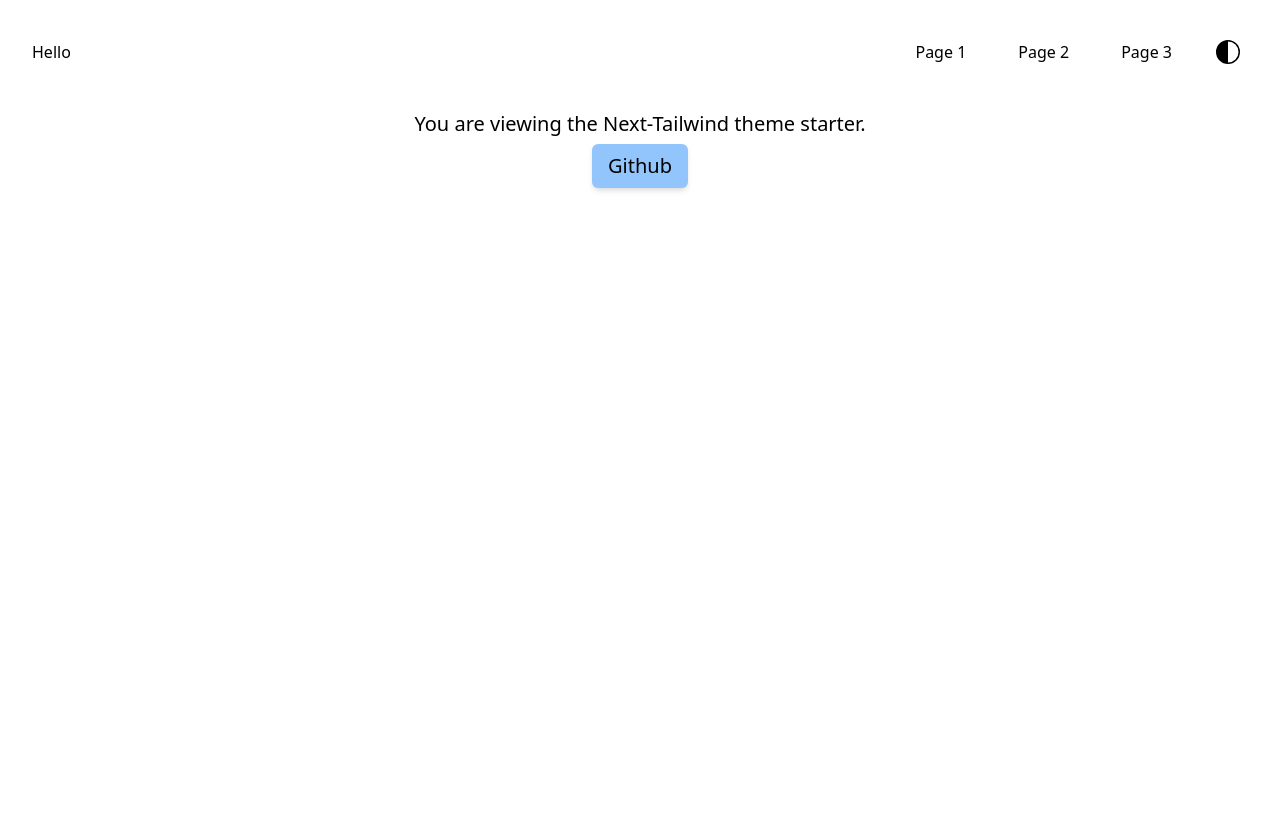
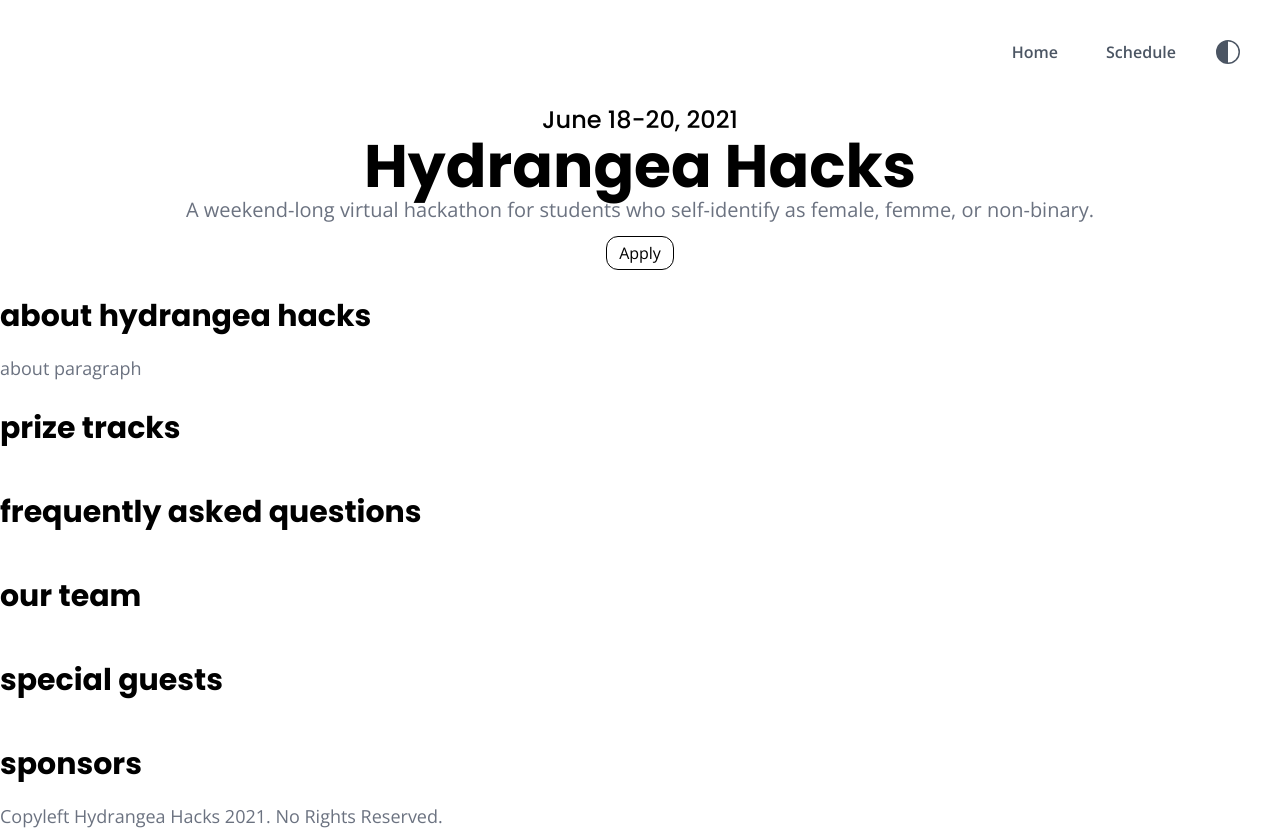
Before and after one commit to hydra-hacks/2021, a Next.js app: page / in a window 1280 px wide. Before the commit the page ends 800 px from the top, so only its background shows below. Built offline with nearby package versions, Linux system fonts and the light colour scheme.

Commit message:
chore: tailwind config and basic layout (#3)
* chore: update readme

* chore: run linter

* chore: update readme

* style: config tailwind and basic layout

```diff
--- a/components/footer.js
+++ b/components/footer.js
@@ -1,7 +1,7 @@
 export default function Footer() {
   return (
     <div>
-      <p>Copyleft Ella 2021. No Rights Reserved.</p>
+      <p>Copyleft Hydrangea Hacks 2021. No Rights Reserved.</p>
     </div>
   );
 }
--- a/components/head.js
+++ b/components/head.js
@@ -1,11 +1,13 @@
 import Head from "next/head";
 
 export default function HeadObject({ children }) {
-  const title = "Hello World";
-  const description = "This is a Next.js boilerplate.";
-  const keywords = "put some fun keywords here";
-  const author = "Ella";
-  const twitter = "@ella";
+  const title = "Hydrangea Hacks";
+  const description =
+    "A weekend-long virtual hackathon for students who self-identify as female, femme, or nonbinary.";
+  const keywords =
+    "female, STEM, nonbinary, coding, computer science, hackathon";
+  const author = "Hydrangea Hacks";
+  const twitter = "@hydrangeahacks";
   //const image = "/ogimage.png"; // This is your OpenGraph image
   return (
     <Head>
@@ -16,7 +18,7 @@ export default function HeadObject({ children }) {
       <meta name="description" content={description} />
       <meta name="keywords" content={keywords} />
       <meta name="author" content={author} />
-      <meta property="og:url" content="yourdomain.com" />
+      <meta property="og:url" content="hydrangeahacks.tech" />
       <meta property="og:type" content="website" />
       <meta property="og:title" content={title} />
       <meta property="og:description" content={description} />
--- a/components/nav.js
+++ b/components/nav.js
@@ -4,9 +4,8 @@ import { BsCircleHalf } from "react-icons/bs";
 import { useTheme } from "next-themes";
 
 const links = [
-  { label: "Page 1", href: "/" },
-  { label: "Page 2", href: "/" },
-  { label: "Page 3", href: "/" },
+  { label: "Home", href: "/" },
+  { label: "Schedule", href: "/" },
 ];
 
 export default function Nav() {
@@ -15,15 +14,15 @@ export default function Nav() {
     console.log("Hello World.");
   });
   return (
-    <nav className="dark:text-white">
+    <nav className="dark:text-white font-openSans text-gray-600 font-semibold">
       <ul className="flex flex-wrap sm:justify-between items-start sm:items-center p-8 mt-6 sm:mt-0">
-        <li>Hello</li>
-        <ul className={`mx-auto sm:mx-0 flex flex-row space-x-5`}>
+        <li></li>
+        <ul className={`mx-auto sm:mx-0 flex flex-row space-x-4`}>
           {links.map(({ href, label }) => (
             <li className="self-center" key={`${href}${label}`}>
               <Link href={href}>
                 <a
-                  className={`px-4 py-2 rounded hover:bg-black dark:hover:bg-white hover:bg-opacity-10 dark:hover:bg-opacity-10`}
+                  className={`px-4 py-2 rounded hover:bg-gray-300 hover:bg-opacity-10`}
                 >
                   {label}
                 </a>
--- a/package.json
+++ b/package.json
@@ -17,7 +17,13 @@
   },
   "devDependencies": {
     "autoprefixer": "^10.2.5",
+    "husky": "^6.0.0",
     "postcss": "^8.2.9",
     "tailwindcss": "^2.1.1"
+  },
+  "husky": {
+    "hooks": {
+      "pre-commit": "echo git hooks are cool"
+    }
   }
 }
--- a/pages/index.js
+++ b/pages/index.js
@@ -1,28 +1,70 @@
 import { useEffect } from "react";
 import HeadObject from "../components/head";
 import Nav from "../components/nav";
+import Footer from "../components/footer";
 
 export default function Home() {
   useEffect(() => {
-    console.log(
-      "Made by Sarthak Mohanty. All Rights Reserved. Want to hire me? https://srtk.me"
-    );
+    console.log("Sign up for Hydrangea Hacks.");
   });
 
   return (
     <div className="dark:text-white dark:bg-black">
-      <HeadObject>
-        {/* You can put extra tags in here, or leave it blank */}
-      </HeadObject>
+      <HeadObject />
       <Nav />
-      <div className="text-xl text-center">
-        <h1 className="leading-loose">
-          You are viewing the Next-Tailwind theme starter.
-        </h1>
-        <button className="rounded-md bg-blue-300 dark:bg-blue-500 p-2 px-4 shadow-md mx-auto hover:shadow-lg">
-          <a href="https://github.com/eilla1/next-tailwind-starter">Github</a>
-        </button>
-      </div>
+      <main>
+        <section>
+          <div className="text-center">
+            <h3 className="font-poppins font-medium text-2xl">
+              June 18-20, 2021
+            </h3>
+            <h1 className="font-poppins font-bold text-6xl">Hydrangea Hacks</h1>
+            <h3 className="font-openSans text-gray-500 text-xl mx-24">
+              A weekend-long virtual hackathon for students who self-identify as
+              female, femme, or non-binary.
+            </h3>
+          </div>
+          <div className="mx-auto justify-center flex mt-3">
+            <button className="border border-black rounded-xl p-1 px-3 font-openSans">
+              Apply
+            </button>
+          </div>
+        </section>
+        <section>
+          <h2>
+            about <span>hydrangea hacks</span>
+          </h2>
+          <p>about paragraph</p>
+        </section>
+        <section>
+          <h2>
+            <span>prize</span> tracks
+          </h2>
+          {/** import prize components here (Grid) */}
+        </section>
+        <section>
+          <h2>
+            frequently asked <span>questions</span>
+          </h2>
+          {/**grid layout of faq compoennts */}
+        </section>
+        <section>
+          <h2>
+            our <span>team</span>
+          </h2>
+          {/** team bio compoennts */}
+        </section>
+        <section>
+          <h2>
+            <span>special</span> guests
+          </h2>
+        </section>
+        <section>
+          <h2>sponsors</h2>
+          {/** sponsors grid */}
+        </section>
+      </main>
+      <Footer />
     </div>
   );
 }
--- a/styles/globals.css
+++ b/styles/globals.css
@@ -1,3 +1,14 @@
+@import url("https://fonts.googleapis.com/css2?family=Open+Sans:ital,wght@0,400;0,600;0,700;1,300;1,400&family=Poppins:ital,wght@0,400;0,500;0,600;0,700;1,400;1,700&display=swap");
+
 @tailwind base;
 @tailwind components;
 @tailwind utilities;
+
+@layer base {
+  h2 {
+    @apply text-3xl font-poppins font-bold pb-2 pt-4 md:leading-loose;
+  }
+  p {
+    @apply text-lg font-openSans text-gray-500;
+  }
+}
--- a/tailwind.config.js
+++ b/tailwind.config.js
@@ -1,11 +1,19 @@
 module.exports = {
-  purge: ['./pages/**/*.{js,ts,jsx,tsx}', './components/**/*.{js,ts,jsx,tsx}'],
-  darkMode: 'class',
+  purge: ["./pages/**/*.{js,ts,jsx,tsx}", "./components/**/*.{js,ts,jsx,tsx}"],
+  darkMode: "class",
   theme: {
-    extend: {},
+    extend: {
+      fontFamily: {
+        poppins: "Poppins, sans-serif",
+        openSans: "Open Sans, sans-serif",
+      },
+      colors: {
+        hydrangea: "#754DFC",
+      },
+    },
   },
   variants: {
     extend: {},
   },
   plugins: [],
-}
+};
```
Also changed, not shown: 2 other files (tests, documents, lock files or other folders).
